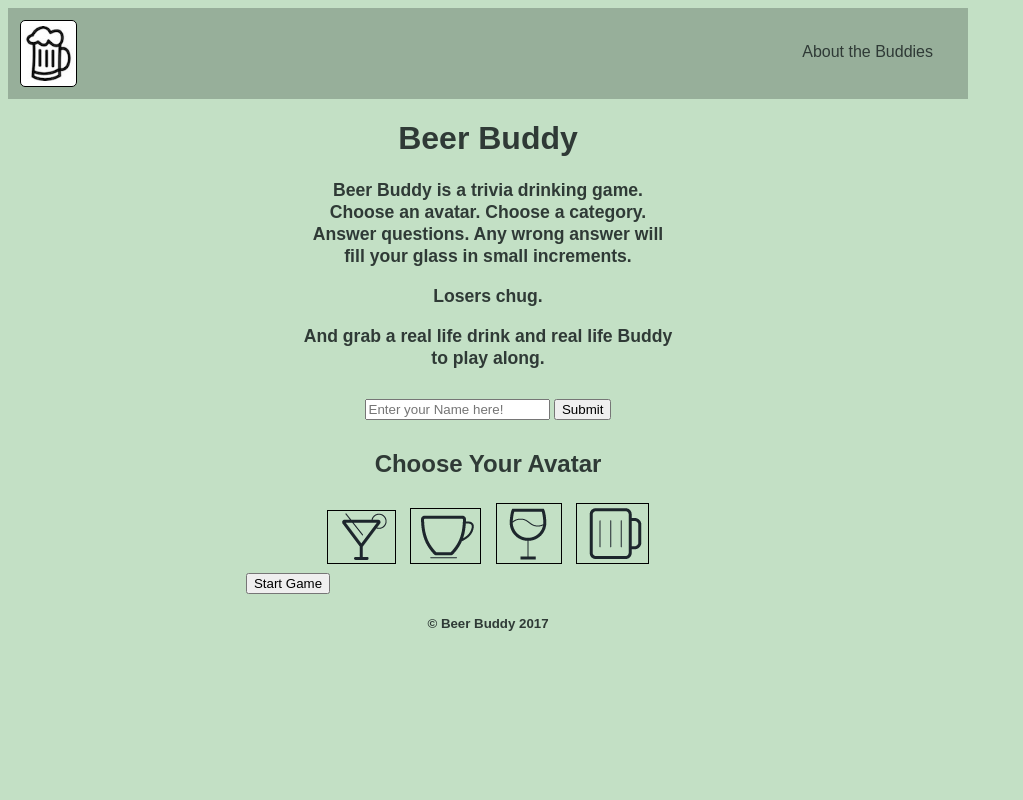
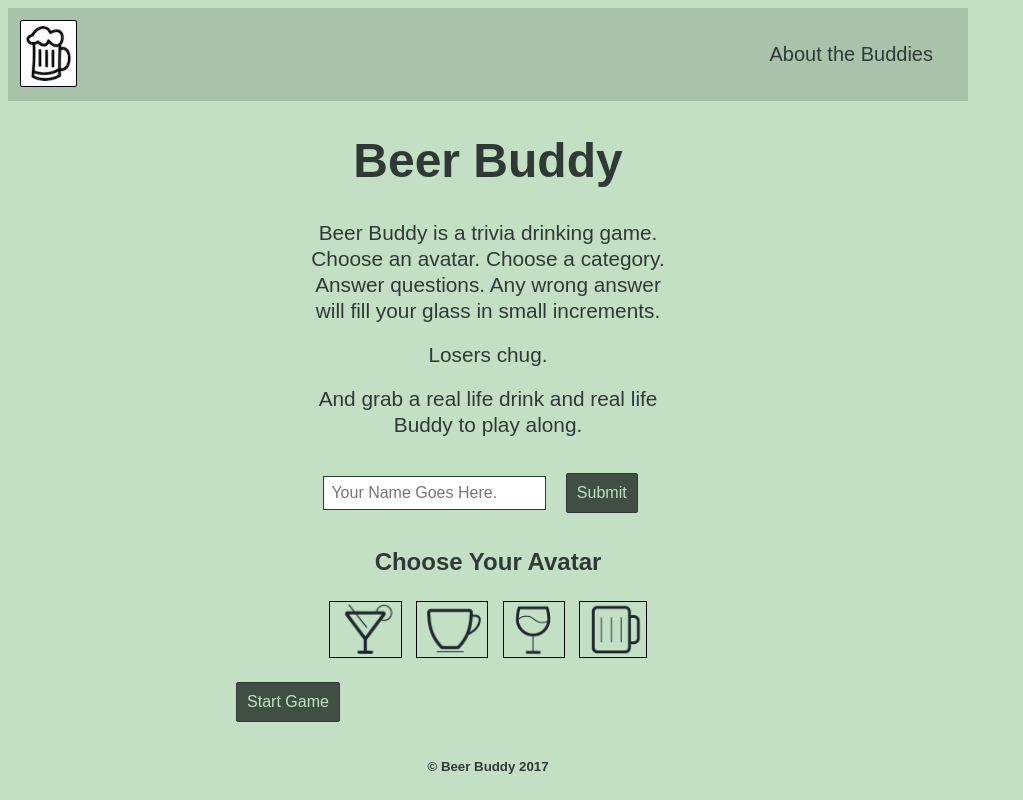
Before and after one commit to mofo37/beer_repo, a plain HTML site: page index.html in a window 1280 px wide. Shown: the whole page, without its empty margins (0-1023 px from the left). Drawn offline with Linux system fonts and the light colour scheme.

Commit message:
added style to submit and start buttons, heading and form.

```diff
--- a/index.html
+++ b/index.html
@@ -15,8 +15,8 @@
       <h3>Losers chug.</h3><br>
       <h3>And grab a real life drink and real life Buddy to play along.</h3>
       <form id="user-form">
-        <input name="username" type="text" placeholder="Enter your Name here!">
-        <input type="submit">
+        <input name="username" type="text" placeholder="Your Name Goes Here.   " id="username">
+        <input type="submit" id="submit">
       </form>
       <h2>Choose Your Avatar</h2>
       <div id="avatars">
--- a/style.css
+++ b/style.css
@@ -8,7 +8,7 @@ body {
 
 header {
   text-align: center;
-  background: rgba(20, 30, 26, .25);
+  background: rgba(20, 30, 26, .15);
   padding: 5px;
   overflow: hidden;
 }
@@ -27,7 +27,7 @@ img {
 }
 
 header img {
-  border-radius: 5px;
+  border-radius: 2px;
   padding: 5px 0px;
   background-color: white;
   float: left;
@@ -39,12 +39,23 @@ header img {
   text-align: center;
 }
 
+h1 {
+  font-weight: 900;
+  font-size: 3em;
+}
+
+h2 {
+  font-weight: 600;
+}
+
 h3 {
   width: 375px;
-  font-size: 1.1em;
+  font-size: 1.3em;
   line-height: 1.25em;
   text-align: center;
   margin: auto;
+  font-weight: 300;
+
 }
 
 main {
@@ -110,10 +121,19 @@ main {
   margin: 30px;
   text-decoration: none;
   color: #2f3a36;
+  font-size: 20px;
+  font-weight: 100;
+
 }
 
 #user-form {
-  margin: 30px;
+  margin: 20px;
+}
+
+#username {
+  font-size: 1em;
+  padding: 7px;
+  border: 0.5px solid #2f3a36;;
 }
 
 #avatars {
@@ -127,8 +147,18 @@ main {
 #beer-mug {
   display: inline-block;
   margin: 5px;
+  height: 55px;
+  width: auto;
 }
 
-#play {
-  margin: auto;
+#play,
+#submit {
+  padding: 10px;
+  border-radius: 2px;
+  margin: 15px;
+  font-size: 1em;
+  border: .5px solid #2f3a36;
+  background-color: #2f3a36;
+  color:  #c3e0c5;
+  background: rgba(20, 30, 26, .75);
 }
```
